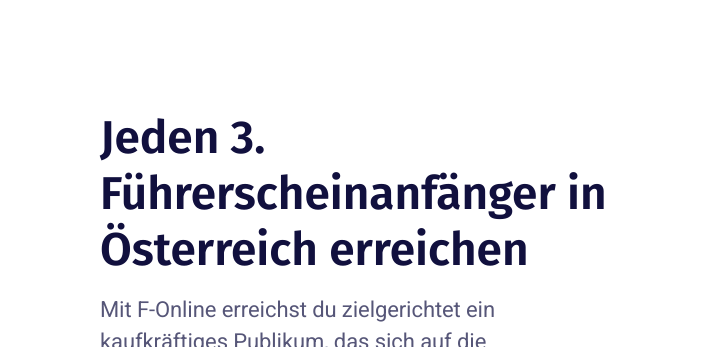
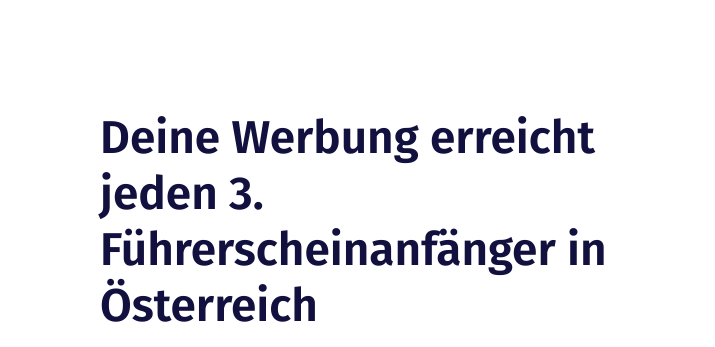
Before and after one commit to f-online/landing-werbung, a website: page src/index.html in a window 1280 px wide. Shown: the part 236-583 px from the top of the page, 0-715 px from the left. Drawn offline with nearby package versions, Linux system fonts and the light colour scheme; files that its build step writes are made by us from their sources; files whose address does not match are found by name.

Commit message:
new punchline

```diff
--- a/src/index.html
+++ b/src/index.html
@@ -53,7 +53,7 @@
                 <div class="container">
                     <div class="hero-inner">
 						<div class="hero-copy">
-	                        <h1 class="hero-title mt-0">Jeden 3. Führerscheinanfänger in Österreich erreichen</h1>
+	                        <h1 class="hero-title mt-0">Deine Werbung erreicht jeden 3. Führerscheinanfänger in Österreich</h1>
 	                        <p class="hero-paragraph">Mit F-Online erreichst du zielgerichtet ein kaufkräftiges Publikum, das sich auf die Führerscheinprüfung vorbereitet.</p>
 							<div class="hero-form field field-grouped">
 								<div class="control">
```
